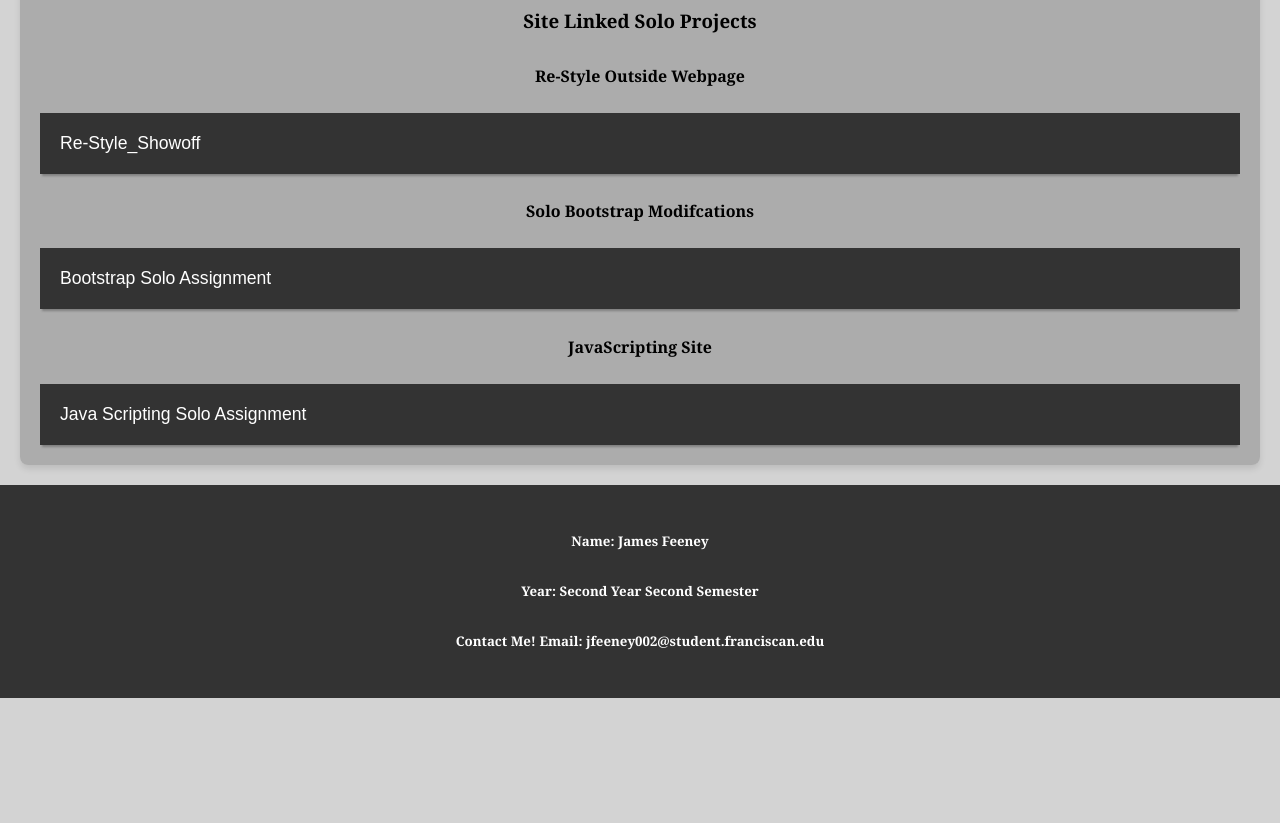
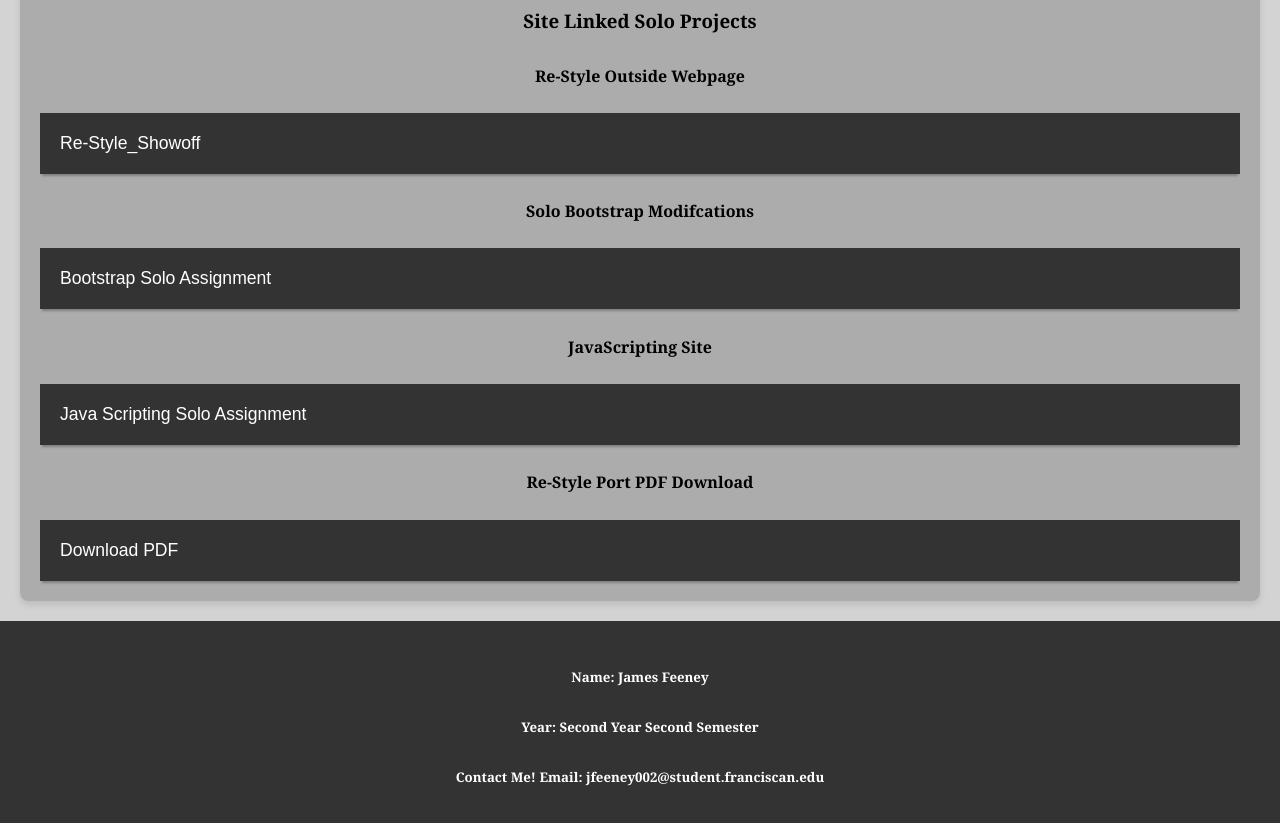
Before and after one commit to XG101/HTML_Hub, a plain HTML site: page Solo_Projects.html in a window 1280 px wide. Shown: the part 680-1503 px from the top of the page. Before the commit the page ends 1378 px from the top, so only its background shows below. Drawn offline with Linux system fonts and the light colour scheme.

Commit message:
Port Restyle

```diff
--- a/Solo_Projects.html
+++ b/Solo_Projects.html
@@ -125,6 +125,10 @@
         <nav>
             <a id="external" href="Other Pages/HTML_JavaScript/HTMLScripting.HTML">Java Scripting Solo Assignment</a>
         </nav>
+        <h4>Re-Style Port PDF Download</h4>
+        <nav>
+            <a href="images/Re-Style_Port.pdf" download>Download PDF</a>
+        </nav>
     </div>
     </section>
 
```
Also changed, not shown: 1 other file.
